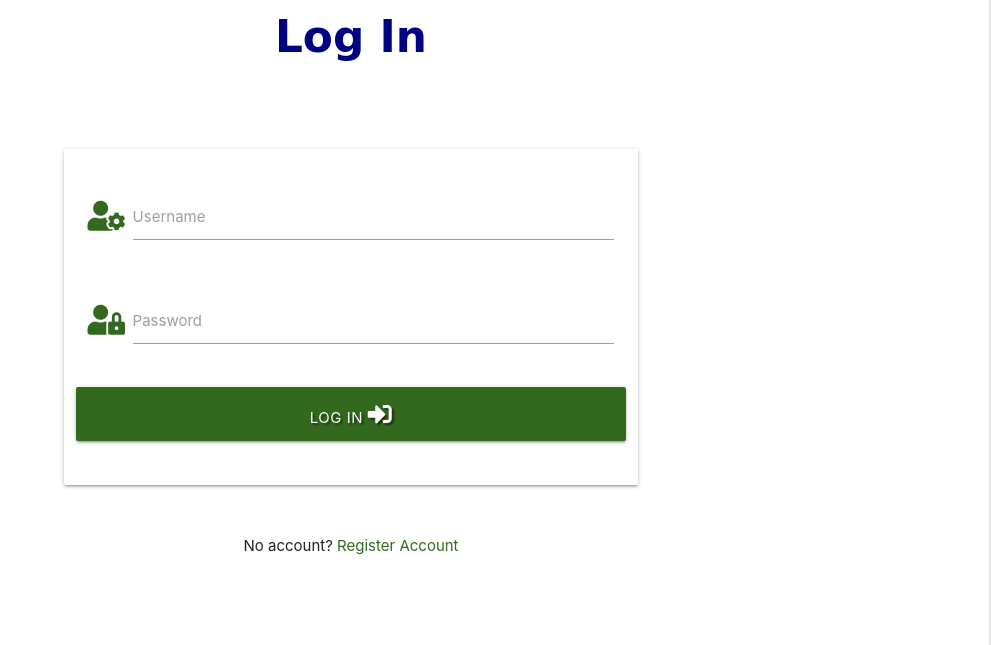
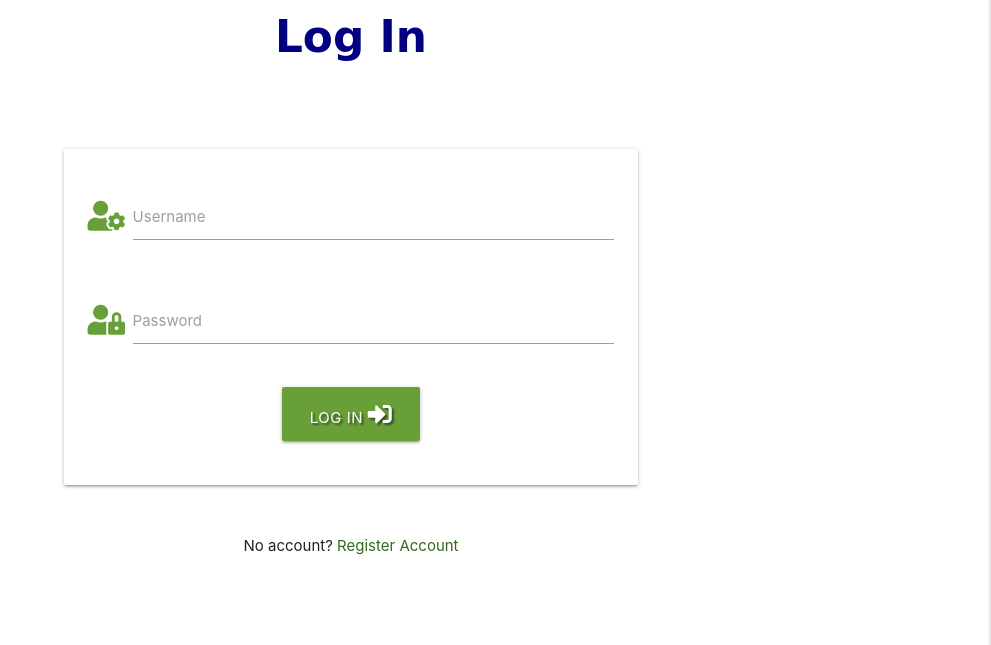
Before and after one commit to D3lyth/all-i-want-for-christmas, a Flask app: page /profile_login in a window 1280 px wide. Shown: the part 155-800 px from the top of the page, without its empty margins (289-1280 px from the left). Run offline with Flask 3, Linux system fonts and the light colour scheme; some libraries are stand-ins or nearby versions; some web fonts are replaced.

Commit message:
Style buttons for consistency

```diff
--- a/templates/profile_login.html
+++ b/templates/profile_login.html
@@ -12,7 +12,7 @@
       <!-- username -->
       <div class="row">
         <div class="input-field col s12">
-          <i class="fas fa-user-cog prefix light-green-text text-darken-4"></i>
+          <i class="fas fa-user-cog prefix light-green-text text-darken-2"></i>
           <input
             id="username"
             name="username"
@@ -30,7 +30,7 @@
       <!-- password -->
       <div class="row">
         <div class="input-field col s12">
-          <i class="fas fa-user-lock prefix light-green-text text-darken-4"></i>
+          <i class="fas fa-user-lock prefix light-green-text text-darken-2"></i>
           <input
             id="password"
             name="password"
@@ -47,12 +47,14 @@
 
       <!-- login -->
       <div class="row">
-        <button
-          type="submit"
-          class="col s12 btn-large light-green darken-4 text-shadow"
-        >
-          Log In <i class="fas fa-sign-in-alt"></i>
-        </button>
+        <div class="col s12 center-align">
+          <button
+            type="submit"
+            class="register-page-button btn-large light-green darken-2 text-shadow"
+          >
+            Log in <i class="fas fa-sign-in-alt"></i>
+          </button>
+        </div>
       </div>
     </div>
   </form>
```
